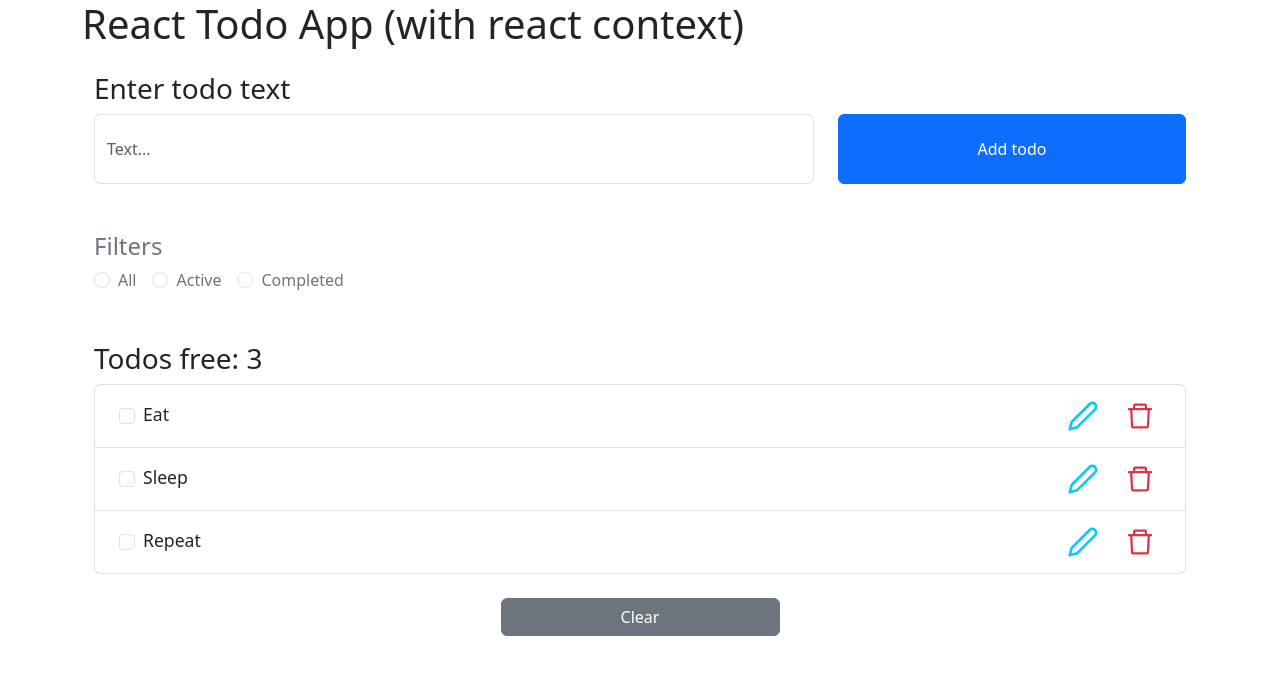
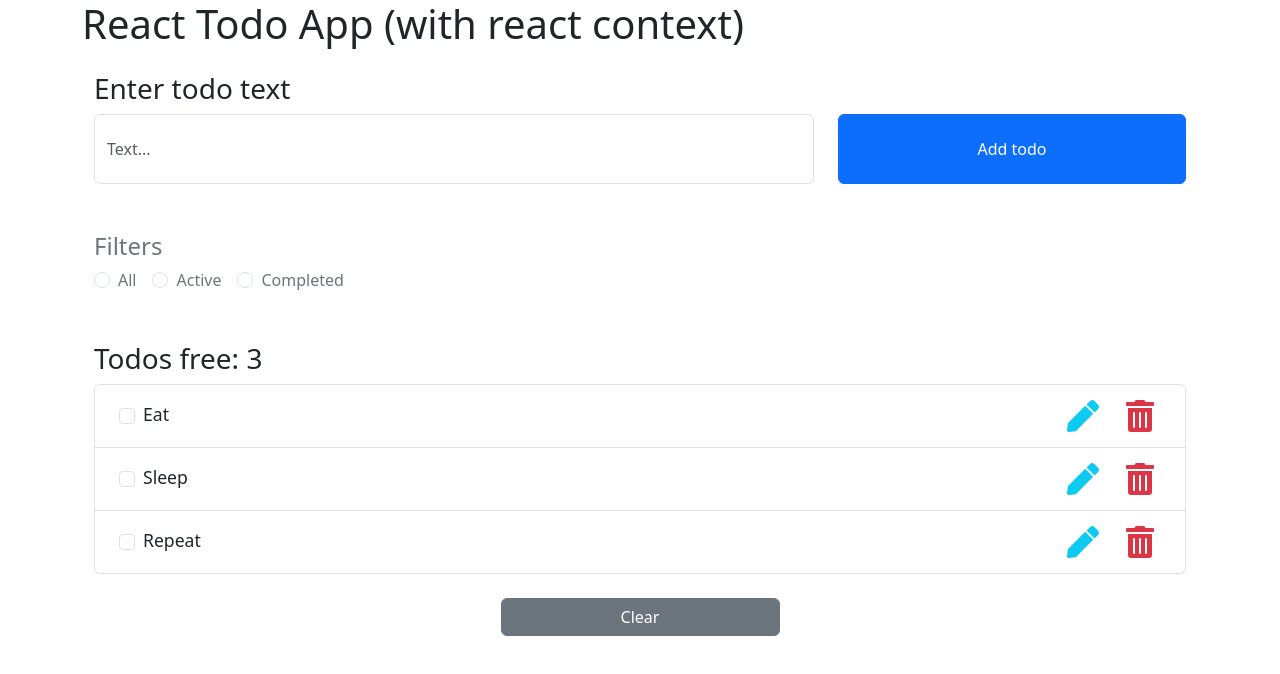
Before and after one commit to Boris-Maslenov/React-Todo-App-test, a React (Create React App) app: page / in a window 1280 px wide. Shown: the top 674 px of the page. Built offline with nearby package versions, Linux system fonts and the light colour scheme.

Commit message:
new icons

```diff
--- a/src/components/todoItem/TodoItemBase.tsx
+++ b/src/components/todoItem/TodoItemBase.tsx
@@ -1,10 +1,7 @@
 import * as React from 'react';
 import { TodoContext } from '../../context/TodoContext';
 import { Form, ButtonGroup, Button } from 'react-bootstrap';
-
-
-import { FiEdit2 } from 'react-icons/fi'
-import { AiOutlineDelete } from 'react-icons/ai'
+import { FaPen, FaTrashAlt } from 'react-icons/fa'
 
 import { ITodo } from '../../context/TodoState';
 
@@ -42,14 +39,14 @@ export const TodoItemBase:React.FC<ITodo> = ({  id, text, completed }) => {
                 onClick={() => handleEdit(id)}
                 disabled={completed}
                 >
-                <FiEdit2 size='2.0em' />
+                <FaPen size='2.0em' />
                 </Button>
                 <Button
                     variant='none'
                     className='text-danger'
                     onClick={() => handleRemove(id)}
                 >
-                    <AiOutlineDelete size='2.0em' />
+                    <FaTrashAlt size='2.0em' />
                 </Button>
             </ButtonGroup>
         </>
--- a/src/components/todoItem/TodoItemEdit.tsx
+++ b/src/components/todoItem/TodoItemEdit.tsx
@@ -3,8 +3,7 @@ import { TodoContext } from '../../context/TodoContext';
 import { Form, ButtonGroup, Button } from "react-bootstrap";
 import { ITodo } from '../../context/TodoState';
 
-import { BsCheckCircle } from "react-icons/bs";
-import { FcCancel } from "react-icons/fc";
+import { FaAngleDown, FaRegTimesCircle } from "react-icons/fa";
 
 export const TodoItemEdit:React.FC<ITodo> = ({id, text}) => {
      const { dispatch } = React.useContext(TodoContext);
@@ -39,14 +38,14 @@ export const TodoItemEdit:React.FC<ITodo> = ({id, text}) => {
               className="text-success"
               onClick={handleUpdate}
             >
-              <BsCheckCircle size="2.0em" />
+              <FaAngleDown size="2.0em" />
             </Button>
             <Button
               variant="none"
               className="text-danger"
               onClick={handleEdit}
             >
-              <FcCancel size="2.0em" />
+              <FaRegTimesCircle size="2.0em" />
             </Button>
           </ButtonGroup>
         </>
```
